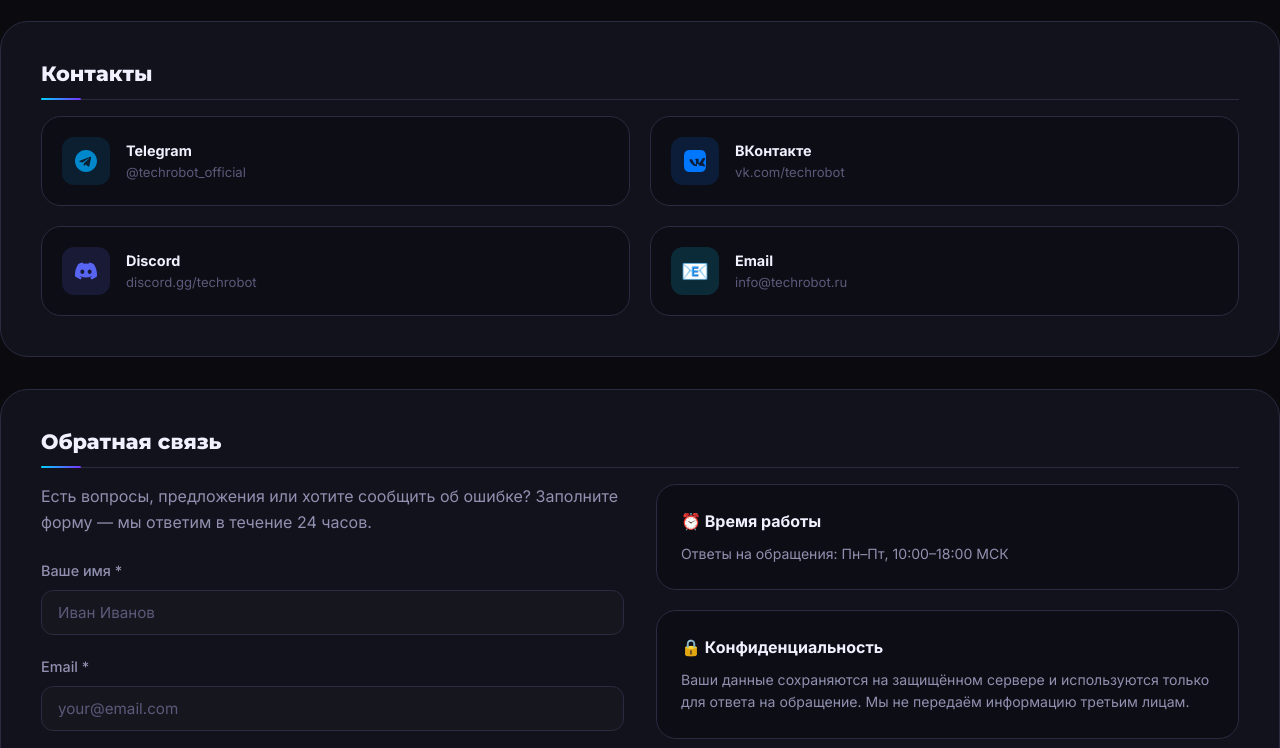
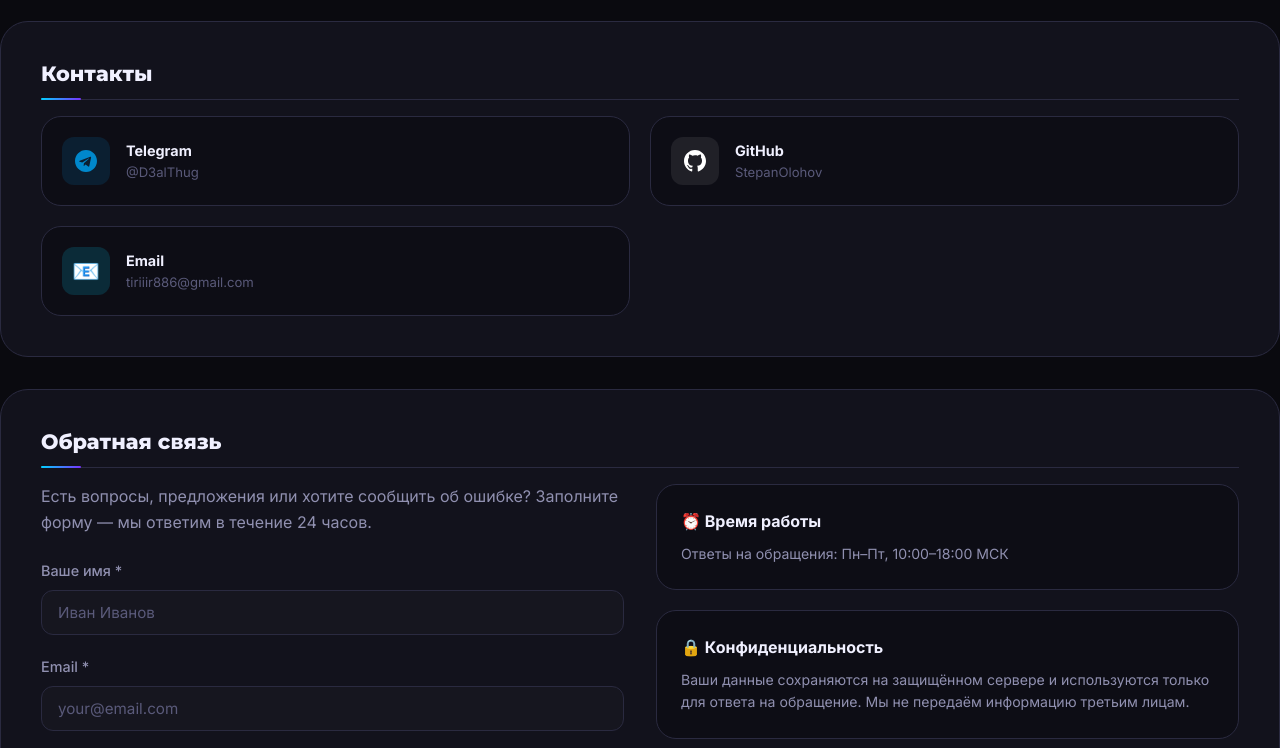
Before and after one commit to StepanOlohov/techrobot, a plain HTML site: page about.html in a window 1280 px wide. Shown: the part 2000-2748 px from the top of the page. Drawn offline with Linux system fonts and the light colour scheme.

Commit message:
Заменил контакты на реальные (Telegram, GitHub, Email)

```diff
--- a/about.html
+++ b/about.html
@@ -3,7 +3,7 @@
 <head>
   <meta charset="UTF-8">
   <meta name="viewport" content="width=device-width, initial-scale=1.0">
-  <meta name="description" content="О проекте TechRobot — информационный портал о технологиях. Контакты, форма обратной связи, ссылки на Telegram, VK, Discord.">
+  <meta name="description" content="О проекте TechRobot — информационный портал о технологиях. Контакты автора, форма обратной связи.">
   <title>О нас — TechRobot</title>
   <link rel="icon" type="image/png" href="favicon.png">
   <link rel="stylesheet" href="css/main.css">
@@ -321,43 +321,33 @@
       <div class="about-card" id="contacts">
         <h2 class="about-section-title">Контакты</h2>
         <div class="contacts-grid">
-          <a href="https://t.me/techrobot_official" class="contact-item" target="_blank" rel="noopener noreferrer">
+          <a href="https://t.me/D3alThug" class="contact-item" target="_blank" rel="noopener noreferrer">
             <div class="contact-icon" style="background:rgba(0,136,204,0.15);color:#0088cc;">
               <svg width="22" height="22" viewBox="0 0 24 24" fill="currentColor"><path d="M12 0C5.373 0 0 5.373 0 12s5.373 12 12 12 12-5.373 12-12S18.627 0 12 0zm5.562 8.248l-1.97 9.289c-.145.658-.537.818-1.084.508l-3-2.21-1.447 1.394c-.16.16-.295.295-.605.295l.213-3.053 5.56-5.023c.242-.213-.054-.333-.373-.12l-6.871 4.326-2.962-.924c-.643-.204-.657-.643.136-.953l11.57-4.461c.537-.194 1.006.131.833.932z"/></svg>
             </div>
             <div>
               <div class="contact-label">Telegram</div>
-              <div class="contact-value">@techrobot_official</div>
+              <div class="contact-value">@D3alThug</div>
             </div>
           </a>
 
-          <a href="https://vk.com/techrobot" class="contact-item" target="_blank" rel="noopener noreferrer">
-            <div class="contact-icon" style="background:rgba(0,119,255,0.15);color:#0077ff;">
-              <svg width="22" height="22" viewBox="0 0 24 24" fill="currentColor"><path d="M15.684 0H8.316C1.592 0 0 1.592 0 8.316v7.368C0 22.408 1.592 24 8.316 24h7.368C22.408 24 24 22.408 24 15.684V8.316C24 1.592 22.408 0 15.684 0zm3.692 17.123h-1.744c-.66 0-.862-.525-2.049-1.713-1.033-1-1.49-.676-1.49.232v1.566c0 .39-.314.617-.885.617-1.65 0-3.393-.985-4.826-2.768-1.89-2.37-2.4-4.164-2.4-4.525 0-.377.185-.577.61-.577h1.74c.453 0 .622.233.794.69 1.12 2.77 2.82 5.2 3.52 5.2.262 0 .38-.122.38-.79V12.02c-.095-1.37-.818-1.49-.818-1.98 0-.234.193-.484.5-.484h2.74c.388 0 .523.218.523.657v3.519c0 .39.173.52.28.52.26 0 .477-.13 1.12-.78 1.53-1.74 2.64-4.23 2.64-4.23.13-.37.42-.65.88-.65h1.74c.52 0 .64.263.52.65-1.27 2.9-2.15 4.04-2.15 4.04-.19.33-.26.47 0 .83 1.01 1.34 2.04 2.54 2.04 3.16.01.45-.3.66-.8.66z"/></svg>
+          <a href="https://github.com/StepanOlohov" class="contact-item" target="_blank" rel="noopener noreferrer">
+            <div class="contact-icon" style="background:rgba(255,255,255,0.08);color:#fff;">
+              <svg width="22" height="22" viewBox="0 0 24 24" fill="currentColor"><path d="M12 0C5.374 0 0 5.373 0 12c0 5.302 3.438 9.8 8.207 11.387.599.111.793-.261.793-.577v-2.234c-3.338.726-4.033-1.416-4.033-1.416-.546-1.387-1.333-1.756-1.333-1.756-1.089-.745.083-.729.083-.729 1.205.084 1.839 1.237 1.839 1.237 1.07 1.834 2.807 1.304 3.492.997.107-.775.418-1.305.762-1.604-2.665-.305-5.467-1.334-5.467-5.931 0-1.311.469-2.381 1.236-3.221-.124-.303-.535-1.524.117-3.176 0 0 1.008-.322 3.301 1.23A11.509 11.509 0 0 1 12 5.803c1.02.005 2.047.138 3.006.404 2.291-1.552 3.297-1.23 3.297-1.23.653 1.653.242 2.874.118 3.176.77.84 1.235 1.911 1.235 3.221 0 4.609-2.807 5.624-5.479 5.921.43.372.823 1.102.823 2.222v3.293c0 .319.192.694.801.576C20.566 21.797 24 17.3 24 12c0-6.627-5.373-12-12-12z"/></svg>
             </div>
             <div>
-              <div class="contact-label">ВКонтакте</div>
-              <div class="contact-value">vk.com/techrobot</div>
+              <div class="contact-label">GitHub</div>
+              <div class="contact-value">StepanOlohov</div>
             </div>
           </a>
 
-          <a href="https://discord.gg/techrobot" class="contact-item" target="_blank" rel="noopener noreferrer">
-            <div class="contact-icon" style="background:rgba(88,101,242,0.15);color:#5865f2;">
-              <svg width="22" height="22" viewBox="0 0 24 24" fill="currentColor"><path d="M20.317 4.37a19.791 19.791 0 0 0-4.885-1.515.074.074 0 0 0-.079.037c-.21.375-.444.864-.608 1.25a18.27 18.27 0 0 0-5.487 0 12.64 12.64 0 0 0-.617-1.25.077.077 0 0 0-.079-.037A19.736 19.736 0 0 0 3.677 4.37a.07.07 0 0 0-.032.027C.533 9.046-.32 13.58.099 18.057.101 18.08.114 18.1.134 18.11a19.9 19.9 0 0 0 5.993 3.03.078.078 0 0 0 .084-.028c.462-.63.874-1.295 1.226-1.994a.076.076 0 0 0-.041-.106 13.107 13.107 0 0 1-1.872-.892.077.077 0 0 1-.008-.128 10.2 10.2 0 0 0 .372-.292.074.074 0 0 1 .077-.01c3.928 1.793 8.18 1.793 12.062 0a.074.074 0 0 1 .078.01c.12.098.246.198.373.292a.077.077 0 0 1-.006.127 12.299 12.299 0 0 1-1.873.892.077.077 0 0 0-.041.107c.36.698.772 1.362 1.225 1.993a.076.076 0 0 0 .084.028 19.839 19.839 0 0 0 6.002-3.03.077.077 0 0 0 .032-.054c.5-5.177-.838-9.674-3.549-13.66a.061.061 0 0 0-.031-.03zM8.02 15.33c-1.183 0-2.157-1.085-2.157-2.419 0-1.333.956-2.419 2.157-2.419 1.21 0 2.176 1.096 2.157 2.42 0 1.333-.956 2.418-2.157 2.418zm7.975 0c-1.183 0-2.157-1.085-2.157-2.419 0-1.333.955-2.419 2.157-2.419 1.21 0 2.176 1.096 2.157 2.42 0 1.333-.946 2.418-2.157 2.418z"/></svg>
-            </div>
-            <div>
-              <div class="contact-label">Discord</div>
-              <div class="contact-value">discord.gg/techrobot</div>
-            </div>
-          </a>
-
-          <a href="mailto:info@techrobot.ru" class="contact-item">
+          <a href="mailto:tiriiir886@gmail.com" class="contact-item">
             <div class="contact-icon" style="background:rgba(0,212,255,0.15);color:var(--primary);">
               📧
             </div>
             <div>
               <div class="contact-label">Email</div>
-              <div class="contact-value">info@techrobot.ru</div>
+              <div class="contact-value">tiriiir886@gmail.com</div>
             </div>
           </a>
         </div>
--- a/js/components.js
+++ b/js/components.js
@@ -112,17 +112,14 @@
               Статьи, новости, каталог роботов и активное сообщество.
             </p>
             <div class="social-links">
-              <a href="https://t.me/" class="social-link" target="_blank" rel="noopener noreferrer" title="Telegram" aria-label="Telegram">
+              <a href="https://t.me/D3alThug" class="social-link" target="_blank" rel="noopener noreferrer" title="Telegram" aria-label="Telegram">
                 <svg width="18" height="18" viewBox="0 0 24 24" fill="currentColor" aria-hidden="true"><path d="M12 0C5.373 0 0 5.373 0 12s5.373 12 12 12 12-5.373 12-12S18.627 0 12 0zm5.562 8.248l-1.97 9.289c-.145.658-.537.818-1.084.508l-3-2.21-1.447 1.394c-.16.16-.295.295-.605.295l.213-3.053 5.56-5.023c.242-.213-.054-.333-.373-.12l-6.871 4.326-2.962-.924c-.643-.204-.657-.643.136-.953l11.57-4.461c.537-.194 1.006.131.833.932z"/></svg>
               </a>
-              <a href="https://vk.com/" class="social-link" target="_blank" rel="noopener noreferrer" title="ВКонтакте" aria-label="ВКонтакте">
-                <svg width="18" height="18" viewBox="0 0 24 24" fill="currentColor" aria-hidden="true"><path d="M15.684 0H8.316C1.592 0 0 1.592 0 8.316v7.368C0 22.408 1.592 24 8.316 24h7.368C22.408 24 24 22.408 24 15.684V8.316C24 1.592 22.408 0 15.684 0zm3.692 17.123h-1.744c-.66 0-.862-.525-2.049-1.713-1.033-1-1.49-.676-1.49.232v1.566c0 .39-.314.617-.885.617-1.65 0-3.393-.985-4.826-2.768-1.89-2.37-2.4-4.164-2.4-4.525 0-.377.185-.577.61-.577h1.74c.453 0 .622.233.794.69 1.12 2.77 2.82 5.2 3.52 5.2.262 0 .38-.122.38-.79V12.02c-.095-1.37-.818-1.49-.818-1.98 0-.234.193-.484.5-.484h2.74c.388 0 .523.218.523.657v3.519c0 .39.173.52.28.52.26 0 .477-.13 1.12-.78 1.53-1.74 2.64-4.23 2.64-4.23.13-.37.42-.65.88-.65h1.74c.52 0 .64.263.52.65-1.27 2.9-2.15 4.04-2.15 4.04-.19.33-.26.47 0 .83 1.01 1.34 2.04 2.54 2.04 3.16.01.45-.3.66-.8.66z"/></svg>
+              <a href="https://github.com/StepanOlohov" class="social-link" target="_blank" rel="noopener noreferrer" title="GitHub" aria-label="GitHub">
+                <svg width="18" height="18" viewBox="0 0 24 24" fill="currentColor" aria-hidden="true"><path d="M12 0C5.374 0 0 5.373 0 12c0 5.302 3.438 9.8 8.207 11.387.599.111.793-.261.793-.577v-2.234c-3.338.726-4.033-1.416-4.033-1.416-.546-1.387-1.333-1.756-1.333-1.756-1.089-.745.083-.729.083-.729 1.205.084 1.839 1.237 1.839 1.237 1.07 1.834 2.807 1.304 3.492.997.107-.775.418-1.305.762-1.604-2.665-.305-5.467-1.334-5.467-5.931 0-1.311.469-2.381 1.236-3.221-.124-.303-.535-1.524.117-3.176 0 0 1.008-.322 3.301 1.23A11.509 11.509 0 0 1 12 5.803c1.02.005 2.047.138 3.006.404 2.291-1.552 3.297-1.23 3.297-1.23.653 1.653.242 2.874.118 3.176.77.84 1.235 1.911 1.235 3.221 0 4.609-2.807 5.624-5.479 5.921.43.372.823 1.102.823 2.222v3.293c0 .319.192.694.801.576C20.566 21.797 24 17.3 24 12c0-6.627-5.373-12-12-12z"/></svg>
               </a>
-              <a href="https://discord.com/" class="social-link" target="_blank" rel="noopener noreferrer" title="Discord" aria-label="Discord">
-                <svg width="18" height="18" viewBox="0 0 24 24" fill="currentColor" aria-hidden="true"><path d="M20.317 4.37a19.791 19.791 0 0 0-4.885-1.515.074.074 0 0 0-.079.037c-.21.375-.444.864-.608 1.25a18.27 18.27 0 0 0-5.487 0 12.64 12.64 0 0 0-.617-1.25.077.077 0 0 0-.079-.037A19.736 19.736 0 0 0 3.677 4.37a.07.07 0 0 0-.032.027C.533 9.046-.32 13.58.099 18.057.101 18.08.114 18.1.134 18.11a19.9 19.9 0 0 0 5.993 3.03.078.078 0 0 0 .084-.028c.462-.63.874-1.295 1.226-1.994a.076.076 0 0 0-.041-.106 13.107 13.107 0 0 1-1.872-.892.077.077 0 0 1-.008-.128 10.2 10.2 0 0 0 .372-.292.074.074 0 0 1 .077-.01c3.928 1.793 8.18 1.793 12.062 0a.074.074 0 0 1 .078.01c.12.098.246.198.373.292a.077.077 0 0 1-.006.127 12.299 12.299 0 0 1-1.873.892.077.077 0 0 0-.041.107c.36.698.772 1.362 1.225 1.993a.076.076 0 0 0 .084.028 19.839 19.839 0 0 0 6.002-3.03.077.077 0 0 0 .032-.054c.5-5.177-.838-9.674-3.549-13.66a.061.061 0 0 0-.031-.03zM8.02 15.33c-1.183 0-2.157-1.085-2.157-2.419 0-1.333.956-2.419 2.157-2.419 1.21 0 2.176 1.096 2.157 2.42 0 1.333-.956 2.418-2.157 2.418zm7.975 0c-1.183 0-2.157-1.085-2.157-2.419 0-1.333.955-2.419 2.157-2.419 1.21 0 2.176 1.096 2.157 2.42 0 1.333-.946 2.418-2.157 2.418z"/></svg>
-              </a>
-              <a href="https://github.com/" class="social-link" target="_blank" rel="noopener noreferrer" title="GitHub" aria-label="GitHub">
-                <svg width="18" height="18" viewBox="0 0 24 24" fill="currentColor" aria-hidden="true"><path d="M12 0C5.374 0 0 5.373 0 12c0 5.302 3.438 9.8 8.207 11.387.599.111.793-.261.793-.577v-2.234c-3.338.726-4.033-1.416-4.033-1.416-.546-1.387-1.333-1.756-1.333-1.756-1.089-.745.083-.729.083-.729 1.205.084 1.839 1.237 1.839 1.237 1.07 1.834 2.807 1.304 3.492.997.107-.775.418-1.305.762-1.604-2.665-.305-5.467-1.334-5.467-5.931 0-1.311.469-2.381 1.236-3.221-.124-.303-.535-1.524.117-3.176 0 0 1.008-.322 3.301 1.23A11.509 11.509 0 0 1 12 5.803c1.02.005 2.047.138 3.006.404 2.291-1.552 3.297-1.23 3.297-1.23.653 1.653.242 2.874.118 3.176.77.84 1.235 1.911 1.235 3.221 0 4.609-2.807 5.624-5.479 5.921.43.372.823 1.102.823 2.222v3.293c0 .319.192.694.801.576C20.566 21.797 24 17.3 24 12c0-6.627-5.373-12-12-12z"/></svg>
+              <a href="mailto:tiriiir886@gmail.com" class="social-link" title="Email" aria-label="Email">
+                <svg width="18" height="18" viewBox="0 0 24 24" fill="currentColor" aria-hidden="true"><path d="M12 12.713l-11.985-9.713h23.97l-11.985 9.713zm0 2.574l-12-9.725v15.438h24v-15.438l-12 9.725z"/></svg>
               </a>
             </div>
           </div>
```
Also changed, not shown: README.md.
